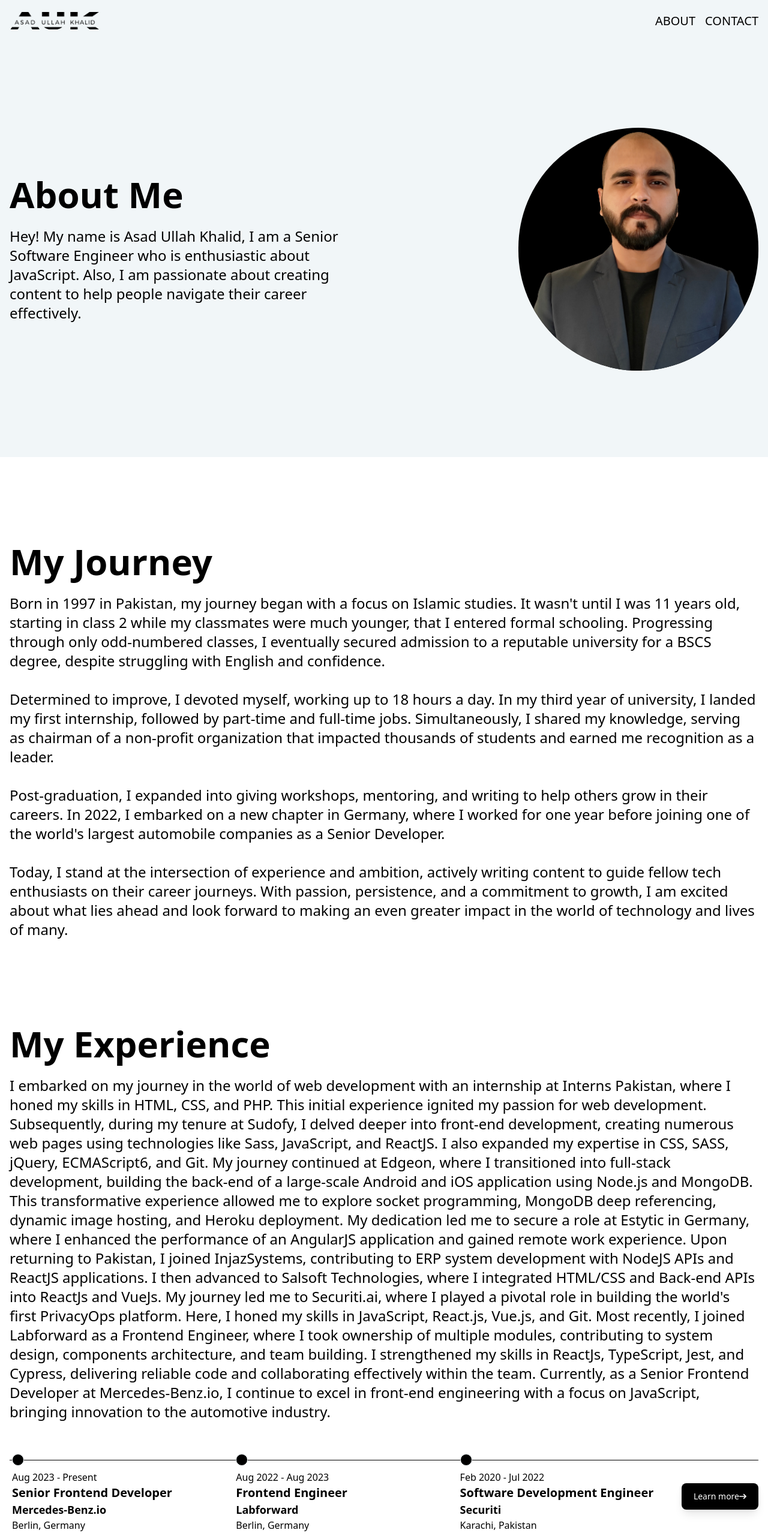
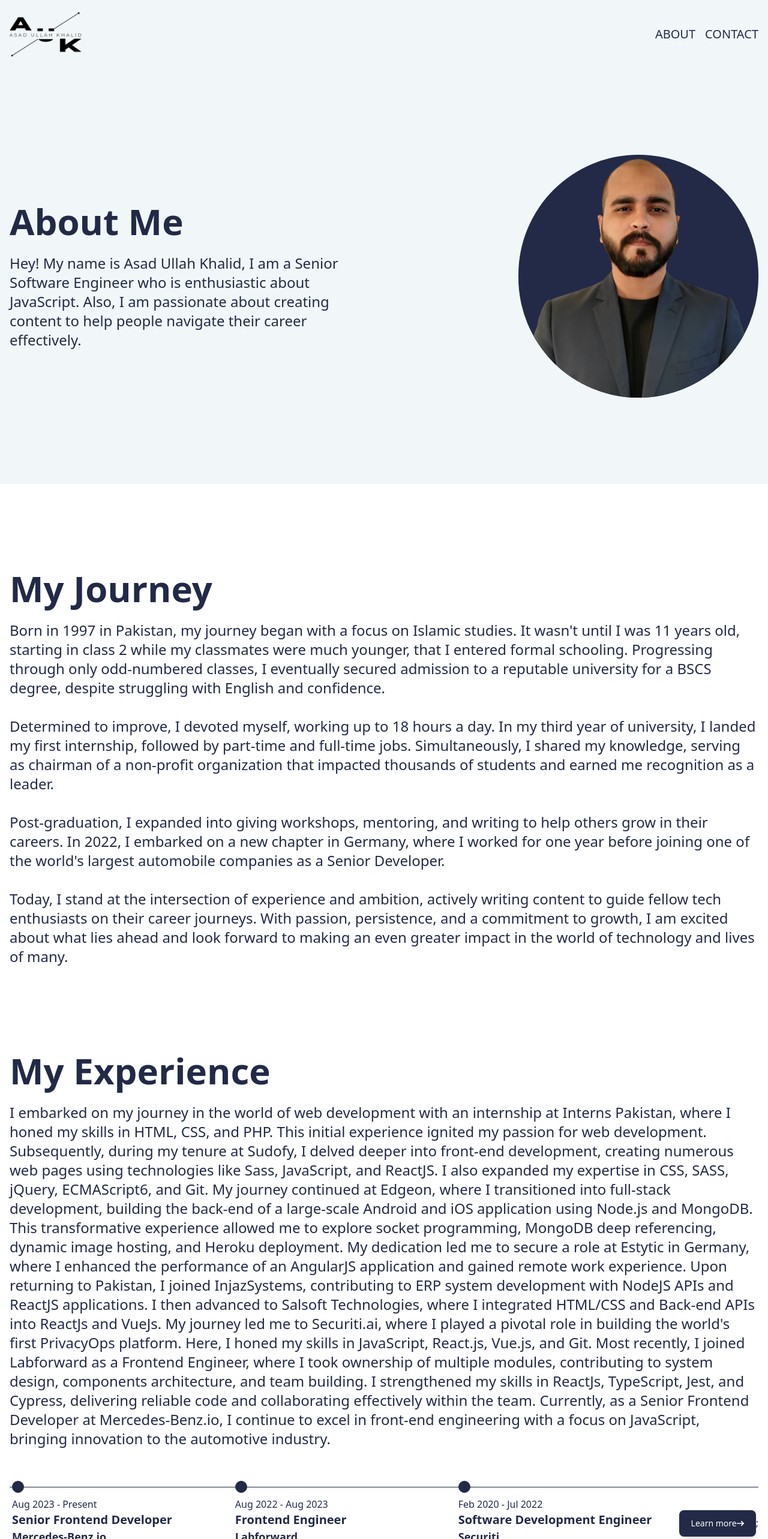
Before and after one commit to asadkhalid305/portfolio, a Next.js app: page /about in a window 1280 px wide. Shown: the top 2566 px of the page at 60% size. Built offline with nearby package versions, Linux system fonts and the light colour scheme.

Commit message:
enhance: update theme and logo

```diff
--- /dev/null
+++ b/src/app/about/components/general/button.tsx
@@ -0,0 +1,11 @@
+type Props = {
+  children: string;
+};
+
+export default function Button({ children }: Props) {
+  return (
+    <button className="w-full inline-block rounded-lg bg-c-dark text-c-light px-5 py-3 font-medium shadow-lg">
+      {children}
+    </button>
+  );
+}
--- a/src/app/about/components/general/contact-form.tsx
+++ b/src/app/about/components/general/contact-form.tsx
@@ -2,6 +2,7 @@ import Image from "next/image";
 import IconName from "public/icons/name.png";
 import IconEmail from "public/icons/email.png";
 import IconMessage from "public/icons/message.png";
+import Button from "./button";
 
 export default function ContactForm() {
   return (
@@ -9,7 +10,7 @@ export default function ContactForm() {
       <div className="pb-4">
         <div className="relative">
           <input
-            className="w-full rounded-lg p-4 pe-16 shadow-lg outline-black caret-black"
+            className="w-full rounded-lg p-4 pe-16 shadow-lg outline-c-dark caret-c-dark"
             type="text"
             name="fullName"
             placeholder="Full Name"
@@ -29,7 +30,7 @@ export default function ContactForm() {
       <div className="pb-4">
         <div className="relative">
           <input
-            className="w-full rounded-lg p-4 pe-16 shadow-lg outline-black caret-black"
+            className="w-full rounded-lg p-4 pe-16 shadow-lg outline-c-dark caret-c-dark"
             type="text"
             name="email"
             placeholder="Email"
@@ -49,7 +50,7 @@ export default function ContactForm() {
       <div className="pb-4">
         <div className="relative">
           <textarea
-            className="w-full rounded-lg p-4 pe-16 shadow-lg focus:outline-black"
+            className="w-full rounded-lg p-4 pe-16 shadow-lg focus:outline-c-dark"
             name="message"
             placeholder="Message"
             rows={5}
@@ -66,9 +67,7 @@ export default function ContactForm() {
           </span>
         </div>
       </div>
-      <button className="w-full inline-block rounded-lg bg-black text-white px-5 py-3 font-medium shadow-lg">
-        Submit
-      </button>
+      <Button>Submit</Button>
     </form>
   );
 }
--- /dev/null
+++ b/src/app/about/components/general/link-button.tsx
@@ -0,0 +1,29 @@
+type Props = {
+  children: string;
+};
+
+export default function LinkButton({ children }: Props) {
+  return (
+    <a
+      href="https://www.linkedin.com/in/asadkhalid305/details/experience/"
+      className="inline-flex rounded-lg bg-c-dark text-c-light px-5 py-3 font-medium shadow-lg items-center text-sm"
+    >
+      {children}
+      <svg
+        className="w-3 h-3 ml-2 md:m-0 2xl:m-2"
+        aria-hidden="true"
+        xmlns="http://www.w3.org/2000/svg"
+        fill="none"
+        viewBox="0 0 14 10"
+      >
+        <path
+          stroke="currentColor"
+          strokeLinecap="round"
+          strokeLinejoin="round"
+          strokeWidth="2"
+          d="M1 5h12m0 0L9 1m4 4L9 9"
+        />
+      </svg>
+    </a>
+  );
+}
--- a/src/app/about/components/general/timeline-item.tsx
+++ b/src/app/about/components/general/timeline-item.tsx
@@ -13,7 +13,7 @@ export default function TimelineItem({
 }: Props) {
   return (
     <li className="max-md:mb-10 max-md:ml-4 md:flex-1 md:pr-4">
-      <div className="absolute w-5 h-5 bg-black rounded-full border border-c-gray mt-1 max-md:-ml-[1.7rem] md:-mt-[0.7rem] md:ml-1"></div>
+      <div className="absolute w-5 h-5 bg-c-dark rounded-full border border-c-dark mt-1 max-md:-ml-[1.7rem] md:-mt-[0.7rem] md:ml-1"></div>
       <div className="md:mt-4 md:ml-1">
         <time className="mb-1 text-md font-medium">{date}</time>
         <h3 className="text-xl font-bold">{position}</h3>
--- a/src/app/about/components/general/timeline.tsx
+++ b/src/app/about/components/general/timeline.tsx
@@ -1,3 +1,4 @@
+import LinkButton from "./link-button";
 import TimelineItem from "./timeline-item";
 
 const experience = [
@@ -48,7 +49,7 @@ const experience = [
 
 export default function Timeline() {
   return (
-    <ol className="relative border-black max-md:border-l md:flex md:flex-row md:justify-between md:border-t">
+    <ol className="relative border-c-dark max-md:border-l md:flex md:flex-row md:justify-between md:border-t">
       {experience.map((item, index) => (
         <TimelineItem
           key={index}
@@ -59,27 +60,7 @@ export default function Timeline() {
         />
       ))}
       <li className="max-md:mb-10 max-md:ml-4 md:self-center">
-        <a
-          href="https://www.linkedin.com/in/asadkhalid305/details/experience/"
-          className="inline-flex rounded-lg bg-black text-white px-5 py-3 font-medium shadow-lg items-center text-sm"
-        >
-          <span>Learn more </span>
-          <svg
-            className="w-3 h-3 ml-2 md:m-0 2xl:m-2"
-            aria-hidden="true"
-            xmlns="http://www.w3.org/2000/svg"
-            fill="none"
-            viewBox="0 0 14 10"
-          >
-            <path
-              stroke="currentColor"
-              strokeLinecap="round"
-              strokeLinejoin="round"
-              strokeWidth="2"
-              d="M1 5h12m0 0L9 1m4 4L9 9"
-            />
-          </svg>
-        </a>
+        <LinkButton>Learn more</LinkButton>;
       </li>
     </ol>
   );
--- a/src/app/about/components/sections/intro.tsx
+++ b/src/app/about/components/sections/intro.tsx
@@ -21,7 +21,7 @@ export default function Intro() {
       <div className="flex-1 flex justify-center lg:justify-end">
         <Image
           alt="personal photo"
-          className="bg-black rounded-full"
+          className="bg-c-dark rounded-full"
           draggable="false"
           src={IntroPhoto}
           width="400"
--- a/src/app/about/page.tsx
+++ b/src/app/about/page.tsx
@@ -7,7 +7,7 @@ import Journey from "./components/sections/journey";
 export default function About() {
   return (
     <main>
-      <section className="bg-c-gray">
+      <section className="bg-c-semiDark">
         <div className="px-4 lg:max-w-7xl lg:mx-auto">
           <Intro />
         </div>
@@ -21,7 +21,7 @@ export default function About() {
       <section className="px-4 lg:max-w-7xl lg:mx-auto">
         <ContentCreation />
       </section>
-      <section className="bg-c-gray">
+      <section className="bg-c-semiDark">
         <div className="px-4 lg:max-w-7xl lg:mx-auto">
           <Contact />
         </div>
--- a/src/app/components/footer.tsx
+++ b/src/app/components/footer.tsx
@@ -3,7 +3,7 @@ import Link from "next/link";
 
 export default function Footer() {
   return (
-    <footer className="bg-black text-white text-center py-10">
+    <footer className="bg-c-dark text-c-light text-center py-10">
       <div className="flex flex-col justify-between items-center px-4 md:flex-row lg:max-w-7xl lg:mx-auto">
         <div className="space-x-1 text-xl">
           <span>&#169;</span>
@@ -14,7 +14,7 @@ export default function Footer() {
             <Link href="https://www.linkedin.com/in/asadkhalid305">
               <Image
                 alt="LinkedIn URI"
-                className="fill-white"
+                className="fill-c-light"
                 draggable="false"
                 src="/icons/linkedin.min.svg"
                 width={24}
@@ -26,7 +26,7 @@ export default function Footer() {
             <Link href="https://github.com/asadkhalid305/">
               <Image
                 alt="GitHub URI"
-                className="fill-white"
+                className="fill-c-light"
                 draggable="false"
                 src="/icons/github.min.svg"
                 width={24}
--- a/src/app/components/header.tsx
+++ b/src/app/components/header.tsx
@@ -2,18 +2,20 @@ import Image from "next/image";
 
 export default function Header() {
   return (
-    <header className="bg-c-gray overflow-x-hidden py-5">
+    <header className="bg-c-semiDark overflow-x-hidden py-5">
       <nav className="flex justify-between items-center px-4 lg:max-w-7xl lg:mx-auto">
         <Image
           alt="brand logo"
           draggable="false"
           src="/logo.png"
-          width="150"
-          height="30"
+          width="120"
+          height="120"
         />
         <ul className="flex space-x-4 uppercase font-medium text-xl">
-          <li>About</li>
-          <li>Contact</li>
+          <li className="transition ease-in hover:border-b-4 border-c-dark">
+            About
+          </li>
+          <li className="hover:border-b-4 border-c-dark">Contact</li>
         </ul>
       </nav>
     </header>
--- a/src/app/layout.tsx
+++ b/src/app/layout.tsx
@@ -17,7 +17,7 @@ export const metadata: Metadata = {
 export default function RootLayout({ children }: Props) {
   return (
     <html lang="en">
-      <body className="antialiased scroll-smooth">
+      <body className="antialiased scroll-smooth text-c-dark">
         <Header />
         {children}
         <Footer />
--- a/tailwind.config.ts
+++ b/tailwind.config.ts
@@ -9,7 +9,9 @@ const config: Config = {
   theme: {
     extend: {
       colors: {
-        "c-gray": "#F1F6F8",
+        "c-dark": "#222A47",
+        "c-semiDark": "#F1F6F8",
+        "c-light": "#FFFFFF",
       },
     },
   },
```
Also changed, not shown: public/logo.png.
